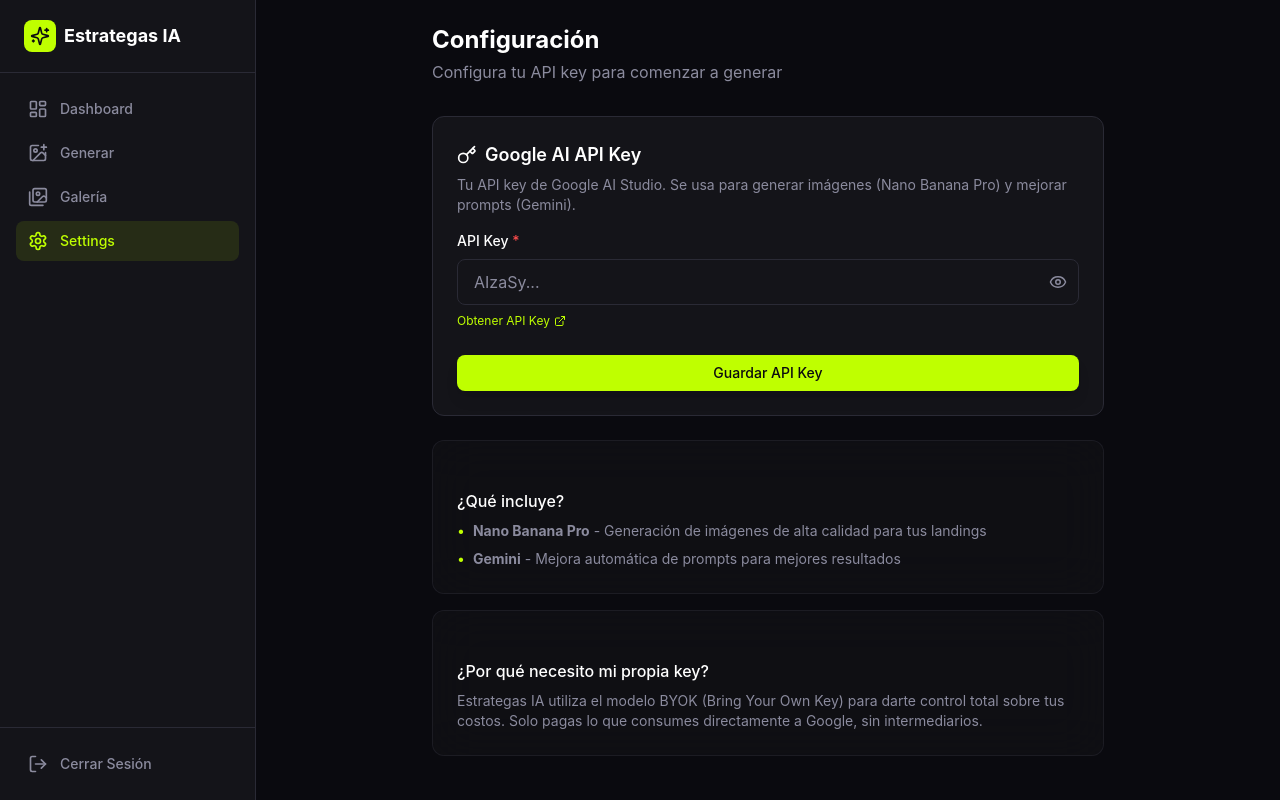
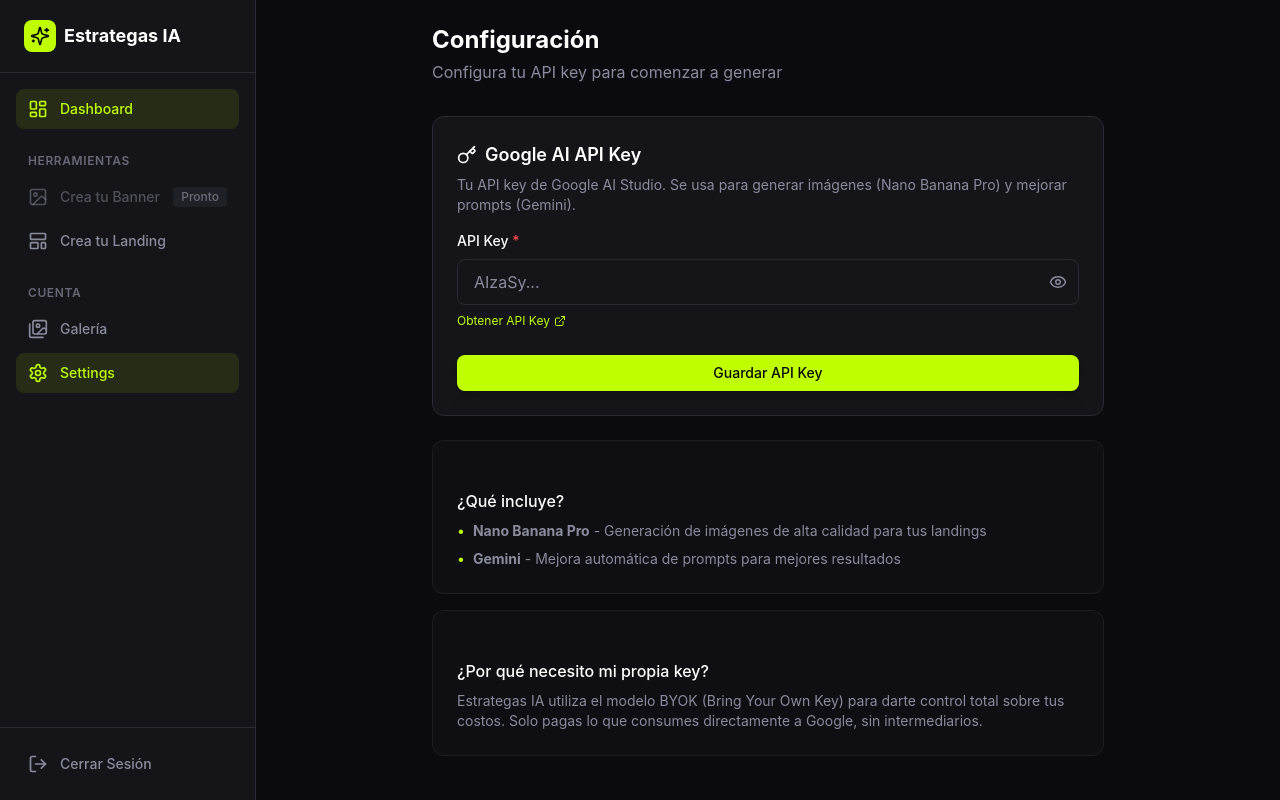
Before and after one commit to AndresestradaR/estrategas-landing-generator, a Next.js app: page /dashboard/settings in a window 1280 px wide. Built offline with nearby package versions, Linux system fonts and the light colour scheme; no server answers.

Commit message:
refactor: redesign sidebar with Crea tu Banner/Landing sections

```diff
--- a/app/(dashboard)/layout.tsx
+++ b/app/(dashboard)/layout.tsx
@@ -8,20 +8,28 @@ import { cn } from '@/lib/utils/cn'
 import {
   Sparkles,
   LayoutDashboard,
-  ImagePlus,
+  ImageIcon,
+  LayoutTemplate,
   Images,
   Settings,
   LogOut,
   Menu,
-  X
+  Clock
 } from 'lucide-react'
 import toast from 'react-hot-toast'
 
 export const dynamic = 'force-dynamic'
 
-const navigation = [
+const mainNavigation = [
   { name: 'Dashboard', href: '/dashboard', icon: LayoutDashboard },
-  { name: 'Generar', href: '/dashboard/generate', icon: ImagePlus },
+]
+
+const creatorNavigation = [
+  { name: 'Crea tu Banner', href: '/dashboard/banner', icon: ImageIcon, soon: true },
+  { name: 'Crea tu Landing', href: '/dashboard/landing', icon: LayoutTemplate },
+]
+
+const otherNavigation = [
   { name: 'Galería', href: '/dashboard/gallery', icon: Images },
   { name: 'Settings', href: '/dashboard/settings', icon: Settings },
 ]
@@ -41,6 +49,38 @@ export default function DashboardLayout({
     toast.success('Sesión cerrada')
     router.push('/login')
     router.refresh()
+  }
+
+  const NavLink = ({ item }: { item: typeof mainNavigation[0] & { soon?: boolean } }) => {
+    const isActive = pathname === item.href || pathname.startsWith(item.href + '/')
+
+    if (item.soon) {
+      return (
+        <div className="flex items-center justify-between px-3 py-2.5 rounded-lg text-sm font-medium text-text-secondary/50 cursor-not-allowed">
+          <div className="flex items-center gap-3">
+            <item.icon className="w-5 h-5" />
+            {item.name}
+          </div>
+          <span className="text-xs bg-border/50 px-2 py-0.5 rounded text-text-secondary/70">Pronto</span>
+        </div>
+      )
+    }
+
+    return (
+      <Link
+        href={item.href}
+        onClick={() => setSidebarOpen(false)}
+        className={cn(
+          'flex items-center gap-3 px-3 py-2.5 rounded-lg text-sm font-medium transition-colors',
+          isActive
+            ? 'bg-accent/10 text-accent'
+            : 'text-text-secondary hover:text-text-primary hover:bg-border/50'
+        )}
+      >
+        <item.icon className="w-5 h-5" />
+        {item.name}
+      </Link>
+    )
   }
 
   return (
@@ -68,26 +108,37 @@ export default function DashboardLayout({
           </div>
 
           {/* Navigation */}
-          <nav className="flex-1 px-4 py-4 space-y-1">
-            {navigation.map((item) => {
-              const isActive = pathname === item.href
-              return (
-                <Link
-                  key={item.name}
-                  href={item.href}
-                  onClick={() => setSidebarOpen(false)}
-                  className={cn(
-                    'flex items-center gap-3 px-3 py-2.5 rounded-lg text-sm font-medium transition-colors',
-                    isActive
-                      ? 'bg-accent/10 text-accent'
-                      : 'text-text-secondary hover:text-text-primary hover:bg-border/50'
-                  )}
-                >
-                  <item.icon className="w-5 h-5" />
-                  {item.name}
-                </Link>
-              )
-            })}
+          <nav className="flex-1 px-4 py-4 space-y-6 overflow-y-auto">
+            {/* Main */}
+            <div className="space-y-1">
+              {mainNavigation.map((item) => (
+                <NavLink key={item.name} item={item} />
+              ))}
+            </div>
+
+            {/* Creator Tools */}
+            <div>
+              <p className="px-3 mb-2 text-xs font-semibold text-text-secondary/70 uppercase tracking-wider">
+                Herramientas
+              </p>
+              <div className="space-y-1">
+                {creatorNavigation.map((item) => (
+                  <NavLink key={item.name} item={item} />
+                ))}
+              </div>
+            </div>
+
+            {/* Other */}
+            <div>
+              <p className="px-3 mb-2 text-xs font-semibold text-text-secondary/70 uppercase tracking-wider">
+                Cuenta
+              </p>
+              <div className="space-y-1">
+                {otherNavigation.map((item) => (
+                  <NavLink key={item.name} item={item} />
+                ))}
+              </div>
+            </div>
           </nav>
 
           {/* Logout */}
@@ -118,7 +169,7 @@ export default function DashboardLayout({
               <Sparkles className="w-5 h-5 text-background" />
             </div>
           </div>
-          <div className="w-10" /> {/* Spacer */}
+          <div className="w-10" />
         </header>
 
         {/* Page content */}
```
